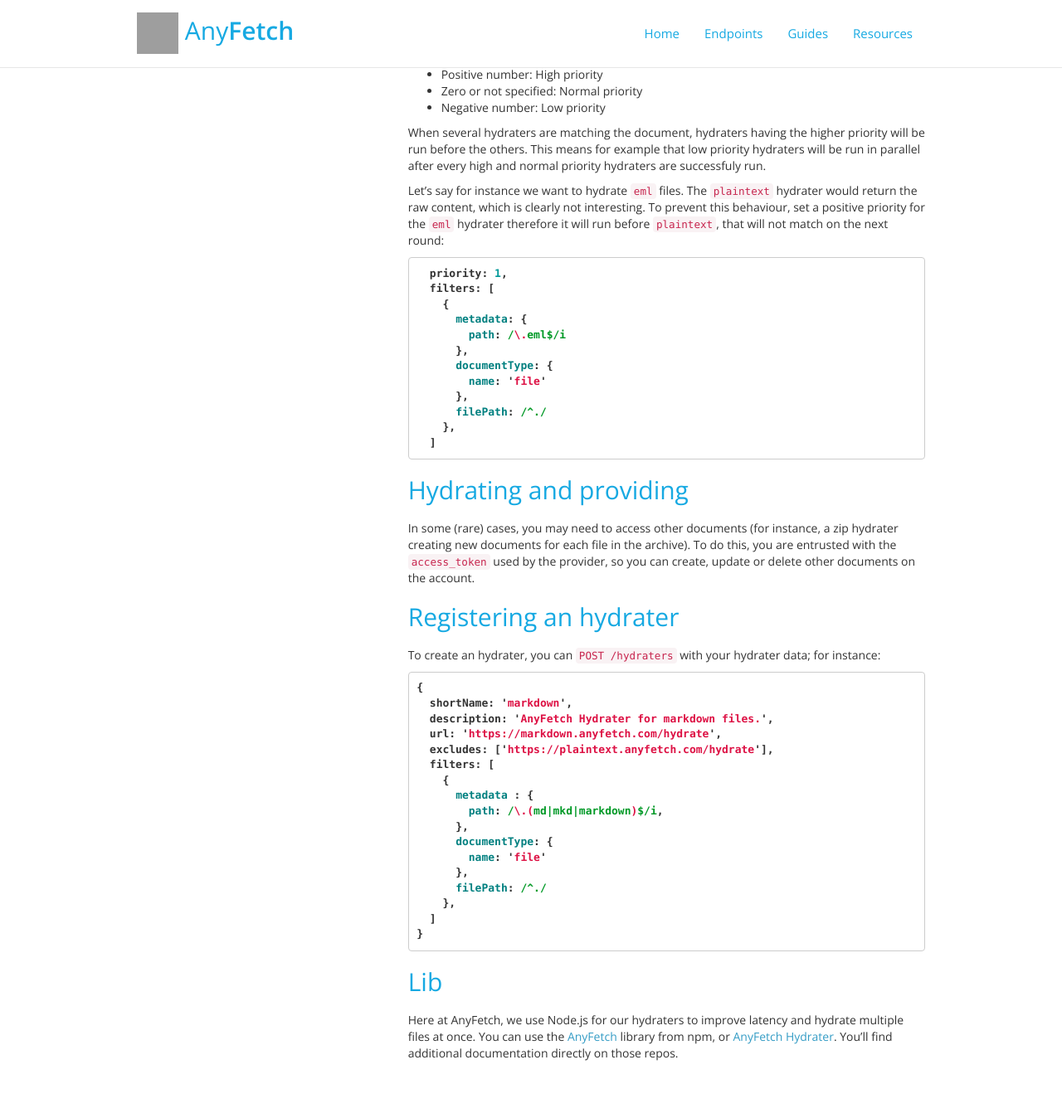
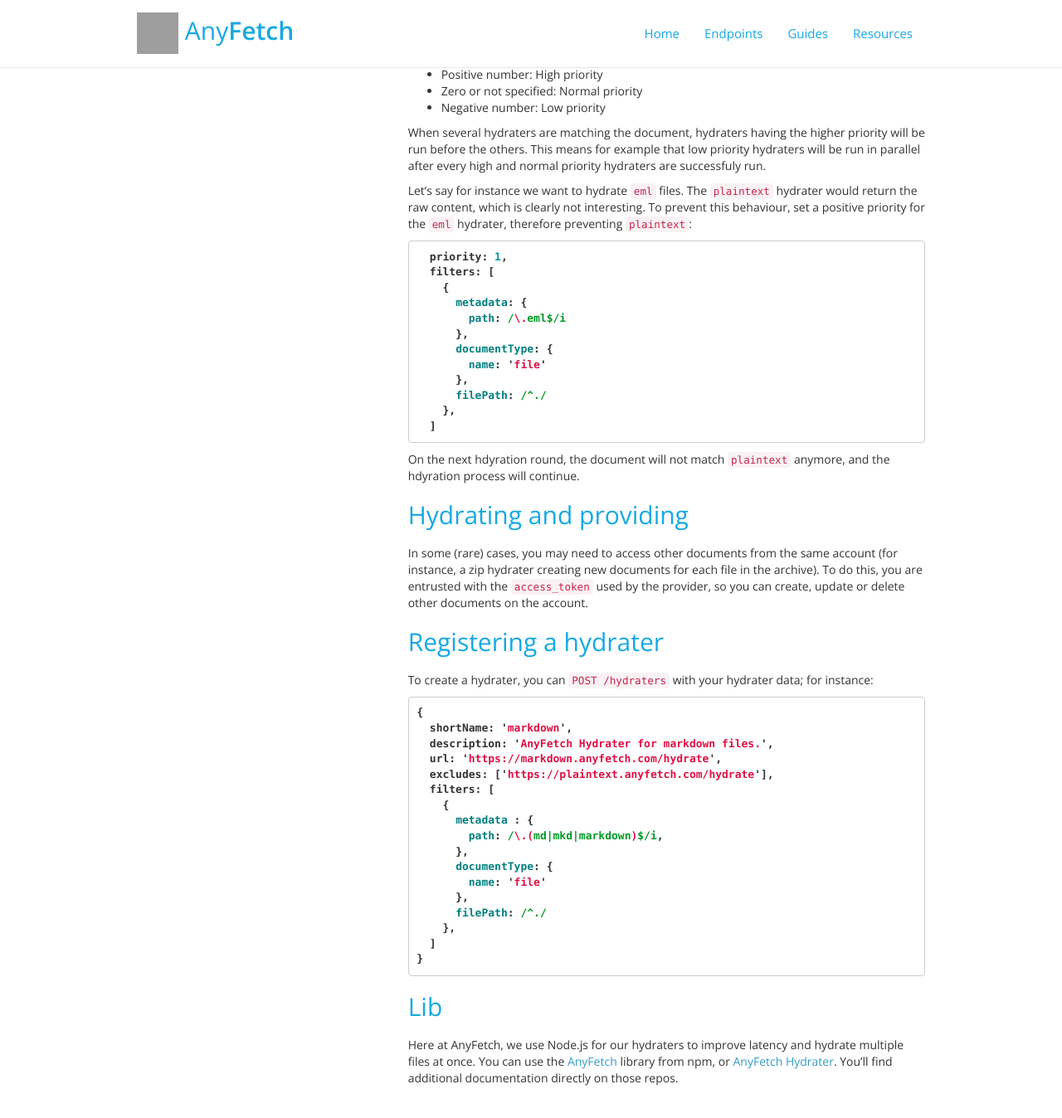
Before and after one commit to AnyFetch/developers.anyfetch.com, a Jekyll site: the page built from guides/creating/hydrater.md, in a window 1280 px wide and 1400 px high, scrolled down 2110 px. Shown: the top 1348 px of the window at 83% size. Built offline with Jekyll 4.4.1, drawn with Linux system fonts in a browser that asks for light colours; nearby versions of some CDN libraries; Markdown is read by kramdown in place of the engine named in the settings; some of the changed text lies outside the part shown; grey boxes are pictures that could not be loaded.

Commit message:
Creating a hydrater

````diff
--- a/guides/creating/hydrater.md
+++ b/guides/creating/hydrater.md
@@ -5,11 +5,11 @@
 ---
 Documents are enhanced with data on the fly: an image with OCR, a document with full-text extraction. This process is achieved using **hydraters**.
 
-> Before reading about creating a new hydrater, you may be interested in [how to use an hydrater](/guides/using/hydrater.html).
+> Before reading about creating a new hydrater, you may be interested in [how to use a hydrater](/guides/using/hydrater.html).
 
-Creating an hydrater is very simple. Most AnyFetch hydraters are open-source, [check them](https://github.com/search?q=%40AnyFetch+hydrater).
+Creating a hydrater is very simple. Most AnyFetch hydraters are open-source, [check them](https://github.com/search?q=%40AnyFetch+hydrater).
 
-A hydrater needs to be registered on AnyFetch using an API endpoint. When registering your hydrater, you will specify the endpoint to reach and the constraints describing the documents it can handle.
+A hydrater needs to be registered on AnyFetch using `POST /hydraters`. When registering your hydrater, you will specify the endpoint to reach and the constraints describing the documents it can handle.
 
 Every time a provider sends data matching those constraints, the hydrater's endpoint will be pinged with the JSON document, a `file_path` parameter with the url to the file and a `callback` url to ping with the new document data.
 The hydrater should immediately reply with `202 Accepted` status code, indicating the task has been acknowledged and will be handled in the future.
@@ -86,7 +86,7 @@
 
 When several hydraters are matching the document, hydraters having the higher priority will be run before the others. This means for example that low priority hydraters will be run in parallel after every high and normal priority hydraters are successfuly run.
 
-Let's say for instance we want to hydrate `eml` files. The `plaintext` hydrater would return the raw content, which is clearly not interesting. To prevent this behaviour, set a positive priority for the `eml` hydrater therefore it will run before `plaintext`, that will not match on the next round:
+Let's say for instance we want to hydrate `eml` files. The `plaintext` hydrater would return the raw content, which is clearly not interesting. To prevent this behaviour, set a positive priority for the `eml` hydrater, therefore preventing `plaintext`:
 
 ```javascript
   priority: 1,
@@ -103,11 +103,13 @@
   ]
 ```
 
+On the next hdyration round, the document will not match `plaintext` anymore, and the hdyration process will continue.
+
 ## Hydrating and providing
-In some (rare) cases, you may need to access other documents (for instance, a zip hydrater creating new documents for each file in the archive). To do this, you are entrusted with the `access_token` used by the provider, so you can create, update or delete other documents on the account.
+In some (rare) cases, you may need to access other documents from the same account (for instance, a zip hydrater creating new documents for each file in the archive). To do this, you are entrusted with the `access_token` used by the provider, so you can create, update or delete other documents on the account.
 
-## Registering an hydrater
-To create an hydrater, you can `POST /hydraters` with your hydrater data; for instance:
+## Registering a hydrater
+To create a hydrater, you can `POST /hydraters` with your hydrater data; for instance:
 
 ```javascript
 {
````
Also changed, not shown: _includes/guides.md (+1 -1 lines), guides/using/hydrater.md (+1 -1 lines).
